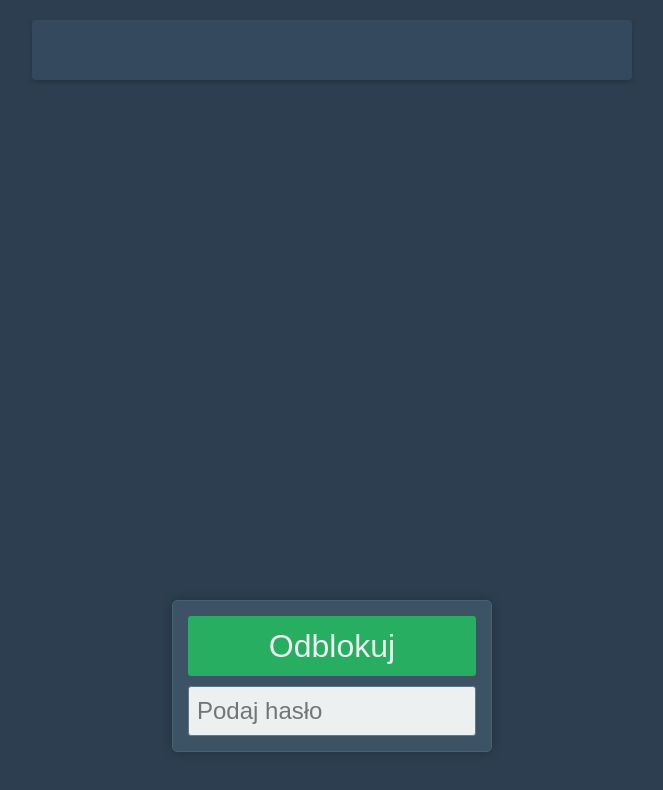
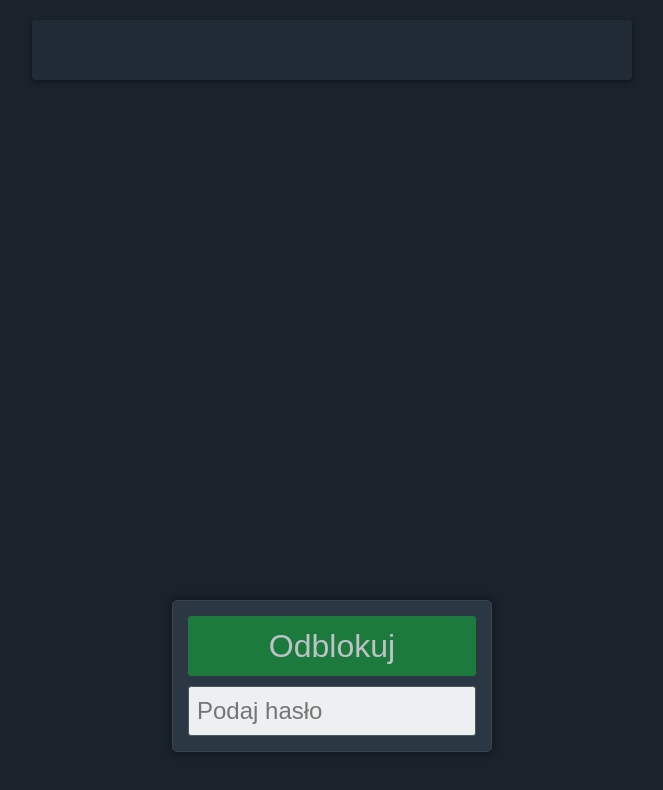
Before and after one commit to HBBservices/CoGramy, a website: page index.html in a window 1280 px wide. Shown: the whole page, without its empty margins (308-971 px from the left). Drawn offline with Linux system fonts and the light colour scheme.

Commit message:
Update index.html

```diff
--- a/index.html
+++ b/index.html
@@ -5,45 +5,45 @@
     <meta name="viewport" content="width=device-width, initial-scale=1.0">
     <title>Wyświetlacz Alfanumeryczny</title>
     <style>
-        /* Jedna kolorystyka - Stonowane, pastelowe odcienie */
+        /* Jedna kolorystyka - Stonowane, bardzo ciemne odcienie (jasność ok. 10%) */
         :root {
-            /* Nowe kolory bazowe */
-            --body-bg: #2C3E50; /* Ciemny granatowo-szary */
-            --display-bg: #34495E; /* Nieco jaśniejszy granatowo-szary dla wyświetlacza */
-            --display-color: #ECF0F1; /* Jasny szary dla czcionki wyświetlacza */
-            --main-container-bg: #34495E; /* Tło kontenera głównego */
-            --main-container-shadow: rgba(0, 0, 0, 0.2); /* Cień kontenera głównego */
+            /* Nowe kolory bazowe - znacznie ciemniejsze */
+            --body-bg: #1A222B; /* Bardzo ciemny granatowo-szary (ok. 15% jasności) */
+            --display-bg: #202B36; /* Nieco jaśniejszy, ale wciąż bardzo ciemny granatowo-szary */
+            --display-color: #BDC3C7; /* Jasny szary dla czcionki wyświetlacza (jasność ok. 75%) */
+            --main-container-bg: #202B36; /* Tło kontenera głównego */
+            --main-container-shadow: rgba(0, 0, 0, 0.4); /* Cień kontenera głównego - mocniejszy na ciemnym tle */
 
-            /* Kolory przycisków */
-            --button-bg: #7F8C8D; /* Stonowany szary dla przycisków klawiatury */
-            --button-hover-bg: #95A5A6; /* Jaśniejszy szary dla hovera */
-            --reset-button-bg: #C0392B; /* Stonowany ciemny bordowy */
-            --reset-button-hover-bg: #E74C3C; /* Jaśniejszy bordowy dla hovera */
-            --list-button-bg: #27AE60; /* Stonowany ciemny zielony (jak Odblokuj) */
-            --list-button-hover-bg: #2ECC71; /* Jaśniejszy zielony dla hovera */
+            /* Kolory przycisków - ciemniejsze pastelowe */
+            --button-bg: #3E4A56; /* Bardzo stonowany ciemny szary dla przycisków klawiatury */
+            --button-hover-bg: #4A5866; /* Nieco jaśniejszy dla hovera */
+            --reset-button-bg: #7B241C; /* Bardzo ciemny, głęboki bordowy */
+            --reset-button-hover-bg: #903028; /* Nieco jaśniejszy dla hovera */
+            --list-button-bg: #1B7A3C; /* Bardzo ciemny, głęboki zielony (jak Odblokuj) */
+            --list-button-hover-bg: #258D4B; /* Nieco jaśniejszy dla hovera */
 
-            /* Kolory panelu admina */
-            --admin-panel-border: #4A6070; /* Ciemniejsza granica */
-            --admin-panel-bg: #3B5364; /* Tło panelu admina */
-            --admin-panel-shadow: rgba(0, 0, 0, 0.25); /* Cień panelu admina */
-            --input-border: #5A7B8D; /* Granica inputu */
-            --input-bg: #ECF0F1; /* Biały dla tła inputu */
-            --input-color: #2C3E50; /* Ciemny granatowy dla tekstu inputu */
-            --admin-button-bg: #27AE60; /* Stonowany ciemny zielony dla guzika Odblokuj */
-            --admin-button-hover-bg: #2ECC71; /* Jaśniejszy zielony dla hovera */
+            /* Kolory panelu admina - ciemniejsze */
+            --admin-panel-border: #3A4650; /* Ciemniejsza granica */
+            --admin-panel-bg: #2B3742; /* Tło panelu admina */
+            --admin-panel-shadow: rgba(0, 0, 0, 0.5); /* Cień panelu admina */
+            --input-border: #4A5660; /* Granica inputu */
+            --input-bg: #ECF0F1; /* Biały dla tła inputu (pozostawiamy jasny dla czytelności) */
+            --input-color: #1A222B; /* Bardzo ciemny granatowy dla tekstu inputu */
+            --admin-button-bg: #1B7A3C; /* Bardzo ciemny, głęboki zielony dla guzika Odblokuj */
+            --admin-button-hover-bg: #258D4B; /* Nieco jaśniejszy dla hovera */
 
-            /* Kolory sekcji komunikatów i plików */
-            --message-section-border: #5A7B8D;
-            --message-section-bg: #3B5364;
-            --file-content-section-bg: #2C3E50; /* Ciemny granatowo-szary dla sekcji pliku */
-            --file-content-section-color: #ECF0F1; /* Jasny szary dla czcionki sekcji pliku */
+            /* Kolory sekcji komunikatów i plików - ciemniejsze */
+            --message-section-border: #4A5660;
+            --message-section-bg: #2B3742;
+            --file-content-section-bg: #1A222B; /* Bardzo ciemny granatowo-szary dla sekcji pliku */
+            --file-content-section-color: #BDC3C7; /* Jasny szary dla czcionki sekcji pliku */
 
-            /* Kolory listy plików */
-            --list-item-border: #4A6070;
-            --list-item-hover-bg: #4A6070;
+            /* Kolory listy plików - ciemniejsze */
+            --list-item-border: #3A4650;
+            --list-item-hover-bg: #3A4650;
             --list-item-hover-color: #ECF0F1;
 
-            /* Kolor timera */
+            /* Kolor timera - jasny, aby był widoczny */
             --countdown-timer-color: #BDC3C7; /* Jasny szary dla timera */
         }
 
```
